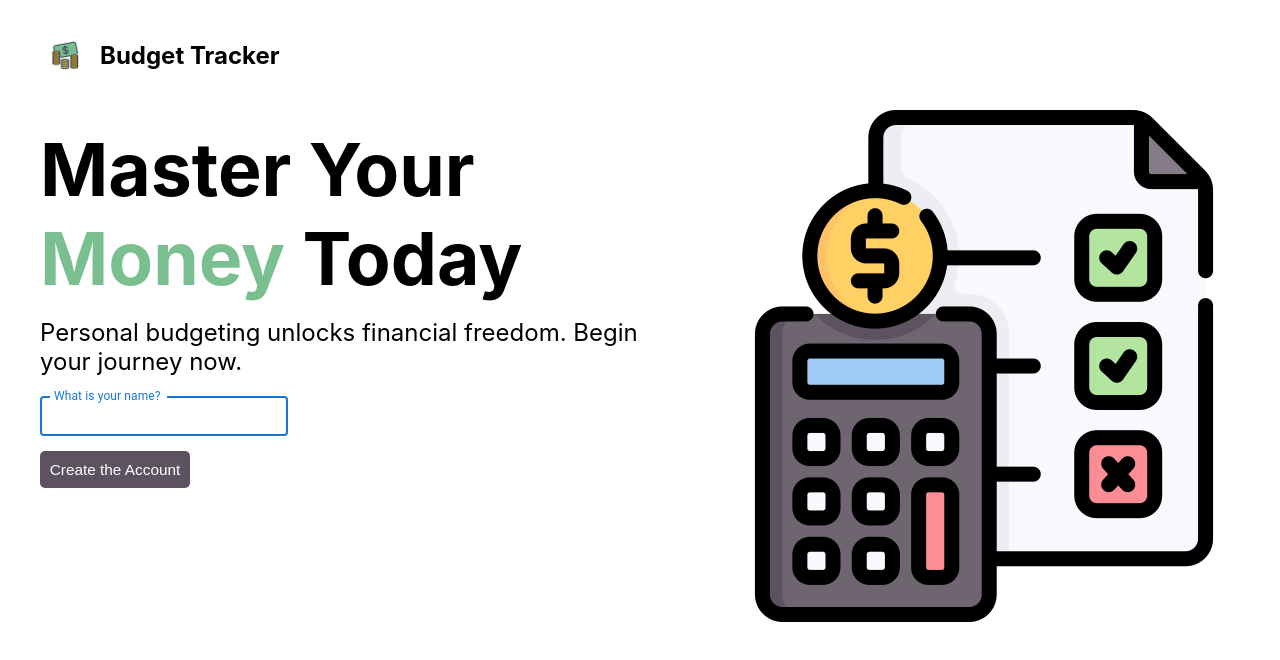
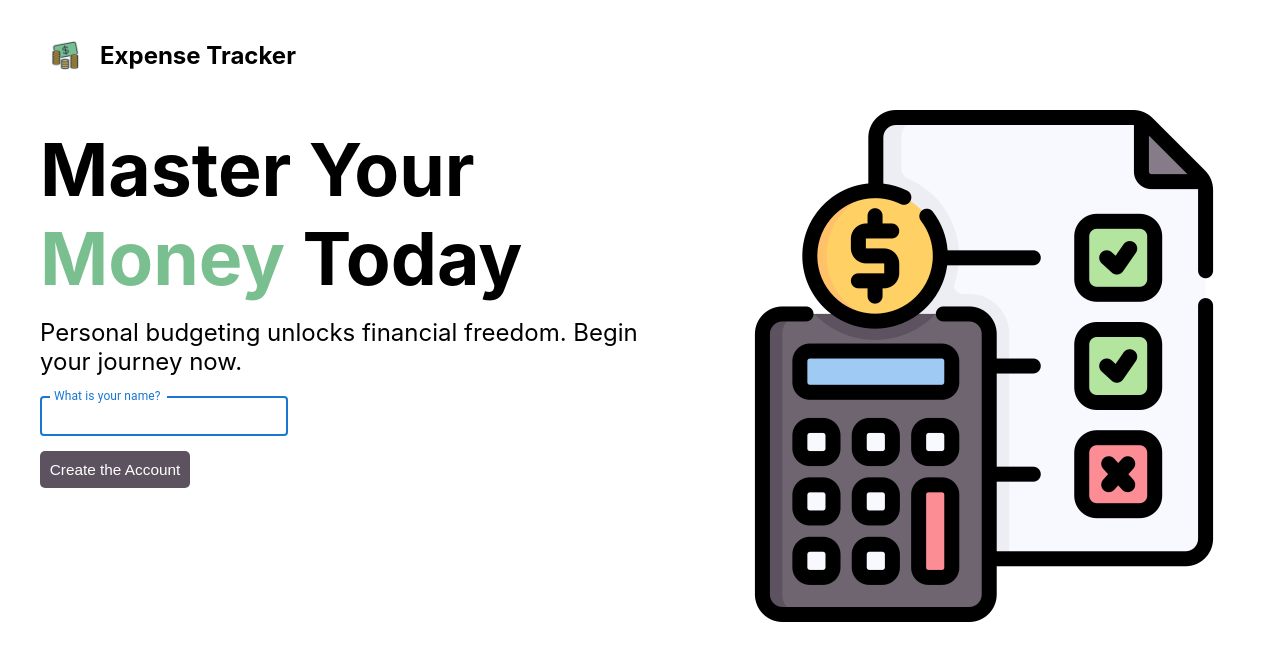
Before and after one commit to balaji10krishnan/expense_tracker, a React (Create React App) app: page / in a window 1280 px wide. Shown: the top 660 px of the page. Built offline with nearby package versions, Linux system fonts and the light colour scheme.

Commit message:
header change

```diff
--- a/src/features/Header/Header.jsx
+++ b/src/features/Header/Header.jsx
@@ -19,7 +19,7 @@ const Header = () => {
         >
           <img src={logo} height={30} />
           <Typography className={`${classes.title} fs-400 fw-b`} variant="p">
-            Budget Tracker
+            Expense Tracker
           </Typography>
         </div>
         {userName && (
```
